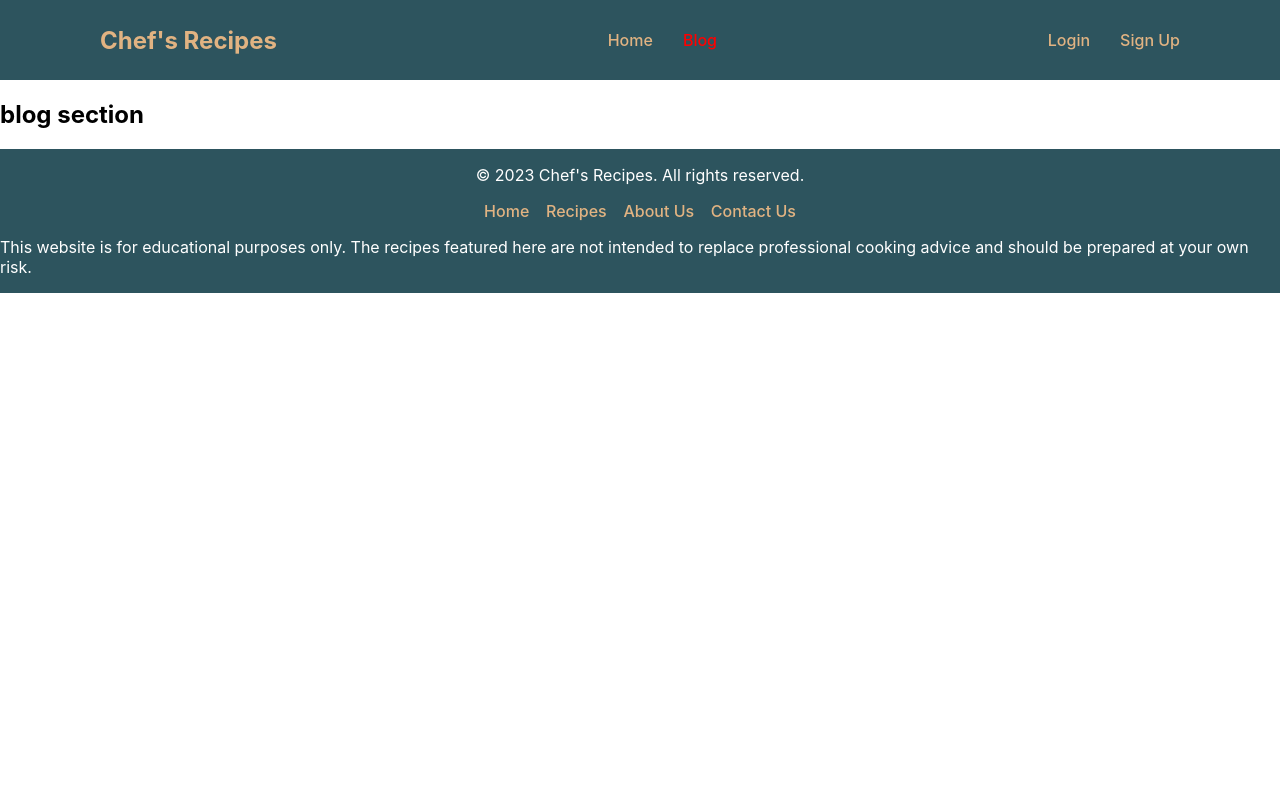
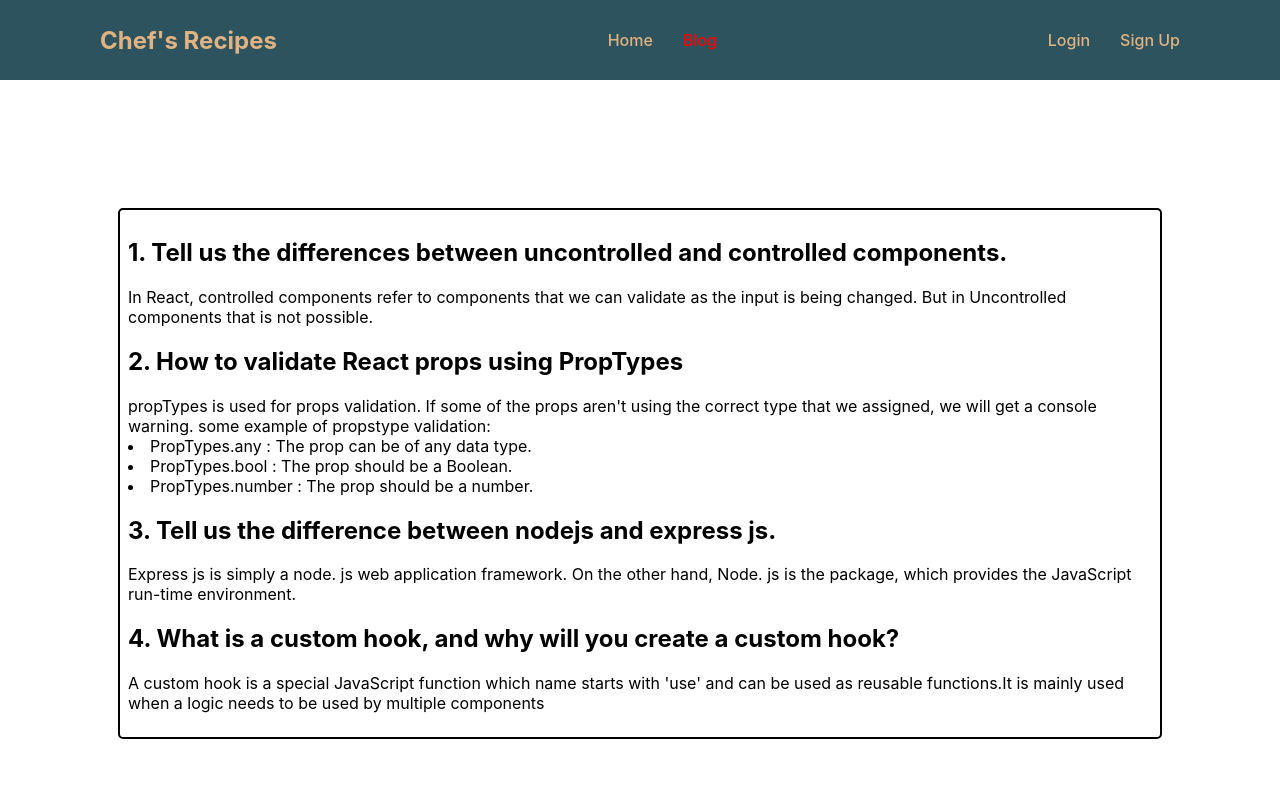
Before and after one commit to mohiminulsemon/chefs-recipes-client, a React (Vite) app: page /blog in a window 1280 px wide. Shown: the top 800 px of the page. Built offline with nearby package versions, Linux system fonts and the light colour scheme; no server answers.

Commit message:
added answer in blog page

```diff
--- a/src/Layout/Home.jsx
+++ b/src/Layout/Home.jsx
@@ -11,7 +11,7 @@ const Home = () => {
       <section className="extra-section">
         <h2>Our Mission</h2>
         <p>
-          At Chef's Kitchen, we're dedicated to bringing you the best recipes
+          At Chef's Recipes, we're dedicated to bringing you the best recipes
           from professional chefs around the world. Our mission is to inspire
           you to try new dishes and improve your cooking skills.
         </p>
--- a/src/components/Blog/Blog.css
+++ b/src/components/Blog/Blog.css
@@ -0,0 +1,7 @@
+.blog{
+    width: 80%;
+    margin: 10% auto;
+    border: 2px solid black;
+    border-radius: 5px;
+    padding: 8px;
+}
--- a/src/components/Blog/Blog.jsx
+++ b/src/components/Blog/Blog.jsx
@@ -1,12 +1,41 @@
-import React from 'react';
-import './Blog.css'
+import React from "react";
+import "./Blog.css";
 
 const Blog = () => {
-    return (
-        <div>
-            <h2>blog section</h2>
-        </div>
-    );
+  return (
+    <div className="blog">
+      <h2>
+        1. Tell us the differences between uncontrolled and controlled
+        components.
+      </h2>
+      <p>
+        In React, controlled components refer to components that we can validate
+        as the input is being changed. But in Uncontrolled components that is
+        not possible.
+      </p>
+      <h2> 2. How to validate React props using PropTypes</h2>
+      <p>
+        propTypes is used for props validation. If some of the props aren't
+        using the correct type that we assigned, we will get a console warning.
+        some example of propstype validation:
+        <li>PropTypes.any : The prop can be of any data type.</li>
+        <li>PropTypes.bool : The prop should be a Boolean.</li>
+        <li>PropTypes.number : The prop should be a number.</li>
+      </p>
+      <h2>3. Tell us the difference between nodejs and express js.</h2>
+      <p>
+        Express js is simply a node. js web application framework. On the other
+        hand, Node. js is the package, which provides the JavaScript run-time
+        environment.
+      </p>
+      <h2> 4. What is a custom hook, and why will you create a custom hook?</h2>
+      <p>
+        A custom hook is a special JavaScript function which name starts with
+        'use' and can be used as reusable functions.It is mainly used when a
+        logic needs to be used by multiple components{" "}
+      </p>
+    </div>
+  );
 };
 
 export default Blog;
--- a/src/components/Recipes/Recipes.jsx
+++ b/src/components/Recipes/Recipes.jsx
@@ -21,7 +21,7 @@ const Recipes = () => {
 
   const {picture,name,bio,experience,numbers_of_recipes,likes , recipes} = chef;
   // console.log(chef)
-  console.log(recipes);
+  console.log(recipes?recipes[0]:recipes);
 
 //   console.log(id);
   return (
```
